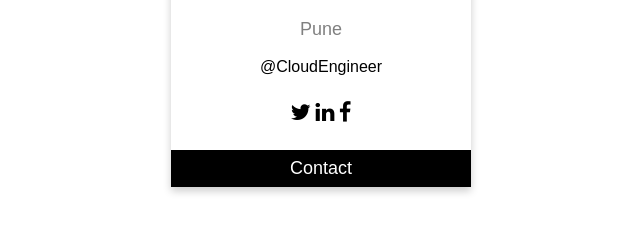
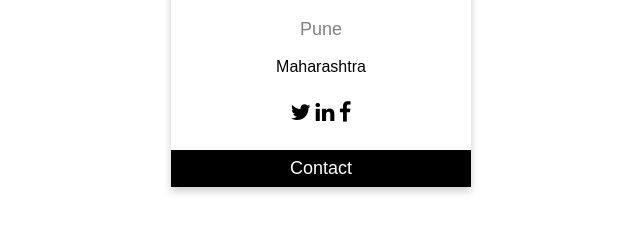
Before and after one commit to vikashpc02/Vikash-portfolio, a plain HTML site: page index.html in a window 1280 px wide. Shown: the part 310-541 px from the top of the page, 319-959 px from the left. Drawn offline with Linux system fonts and the light colour scheme.

Commit message:
Reverted back change

```diff
--- a/index.html
+++ b/index.html
@@ -51,7 +51,7 @@
        <img src="./image.jpg" alt="Vikash" style="width: 100%" />
       <h1>Vikash Kumar</h1>
       <p class="title">Pune</p>
-      <p>@CloudEngineer</p>
+      <p>Maharashtra</p>
       <div style="margin: 24px 0">
         <a href="https://x.com/VIKASHK94414172"
           ><i class="fa fa-twitter"></i
```
